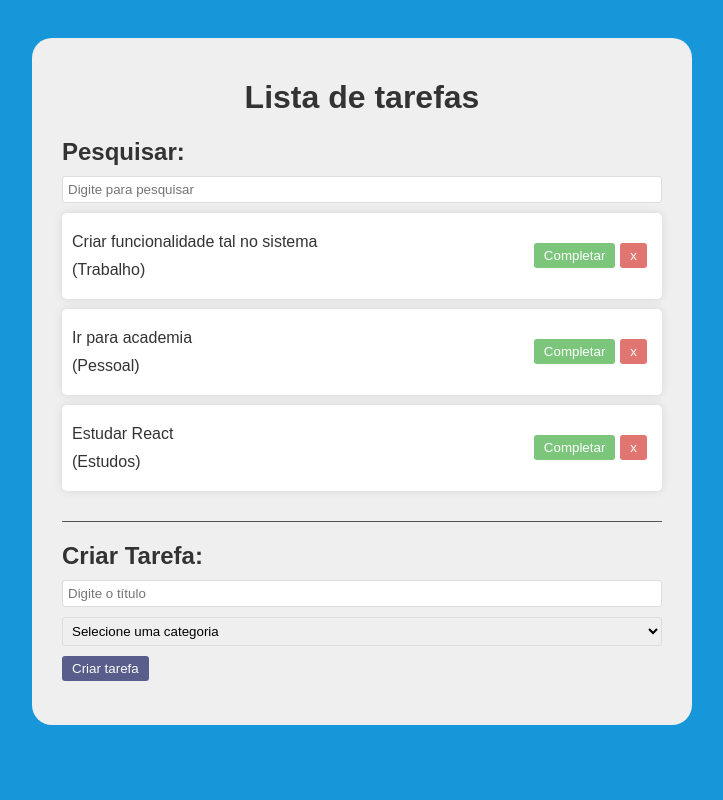
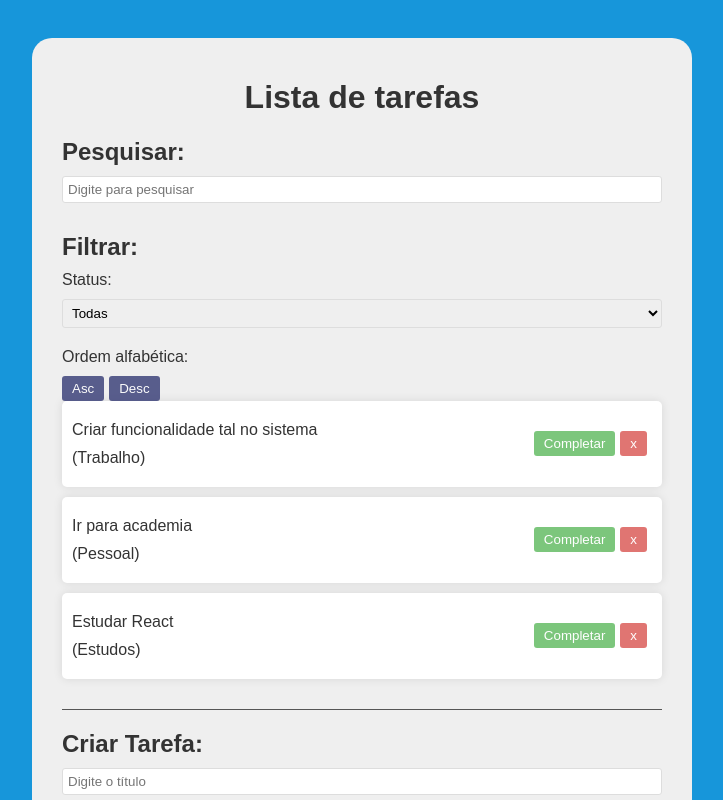
Before and after one commit to aasm-rasta/ToDoListEnhanced, a React (Vite) app: page / in a window 1280 px wide. Shown: the top 800 px of the page, without its empty margins (278-1001 px from the left). Built offline with nearby package versions, Linux system fonts and the light colour scheme.

Commit message:
add filter

```diff
--- a/src/App.jsx
+++ b/src/App.jsx
@@ -3,6 +3,7 @@
 import Todo from './components/Todo'
 import TodoForm from './components/TodoForm'
 import Search from './components/Search';
+import Filter from './components/Filter';
 
 function App() {
   const [todos, setTodos] = useState([
@@ -55,6 +56,7 @@
   return  <div className="app">
     <h1>Lista de tarefas</h1>
     <Search search={search} setSearch={setSearch} />
+    <Filter/>
     <div className="todo-list">
       {todos
       .filter((todo)=> todo.text.toLocaleLowerCase()
--- /dev/null
+++ b/src/components/Filter.jsx
@@ -0,0 +1,23 @@
+const Filter = () => {
+  return (
+    <div className="filter">
+        <h2>Filtrar:</h2>
+        <div className="filter-options">
+            <div>
+                <p>Status:</p>
+                <select>
+                    <option value="All">Todas</option>
+                    <option value="Completed">Completas</option>
+                    <option value="Incompleted">Incompletas</option>
+                </select>
+            </div>
+            <p>Ordem alfabética:</p>
+            <button>Asc</button>
+            <button>Desc</button>
+        </div>
+
+    </div>
+  )
+}
+
+export default Filter
```
